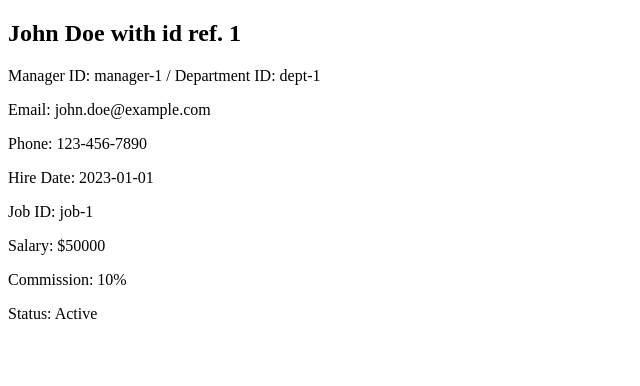
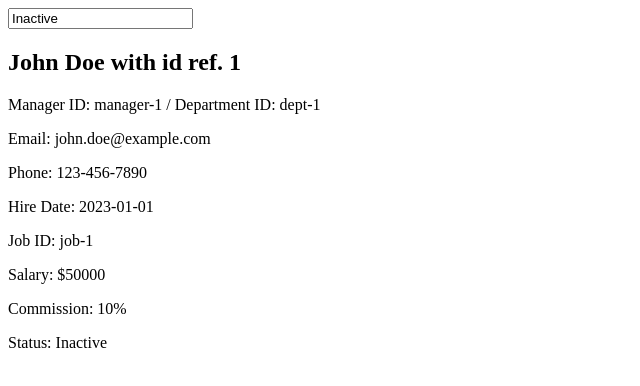
Before and after one commit to johnclamy/microblogproject, a React (Vite) app in the folder frontend/: page / in a window 1280 px wide. Shown: the top 386 px of the page, without its empty margins (0-640 px from the left). Built offline with nearby package versions, Linux system fonts and the light colour scheme.

Commit message:
setup state to manage user status

```diff
--- a/frontend/src/App.tsx
+++ b/frontend/src/App.tsx
@@ -1,11 +1,23 @@
-import Employee from './components/Employee';
+import { useState } from 'react'
+import { type EmployeeStatus } from './types/employee'
+import Employee from './components/Employee'
+import { capitalizeFirstLetter } from './helper/'
 
 
 function App() {
-
+  let showEmployee = true; // This can be replaced with actual logic to determine if the employee should be shown
+  const [status, setStatus] = useState<EmployeeStatus>('Inactive')
 
   return (
-    <>
+    <div>
+    {showEmployee ? (
+      <div>
+        <input
+          type="text"
+          placeholder="manage employee status..."
+          value={status}
+          onChange={(e) => setStatus(e.target.value as EmployeeStatus)}
+        />
         <Employee
           id="1"
           firstName="John"
@@ -18,9 +30,11 @@ function App() {
           commissionPct={0.1}
           managerId="manager-1"
           departmentId="dept-1"
-        status="Active"
+          status={capitalizeFirstLetter(status)}
         />
-    </>
+      </div>) : (<p>Employee not found or unavailable for your profile.</p>
+      )}
+    </div>
   )
 }
 
```
Lines whose indentation alone changed are shown as unchanged.
